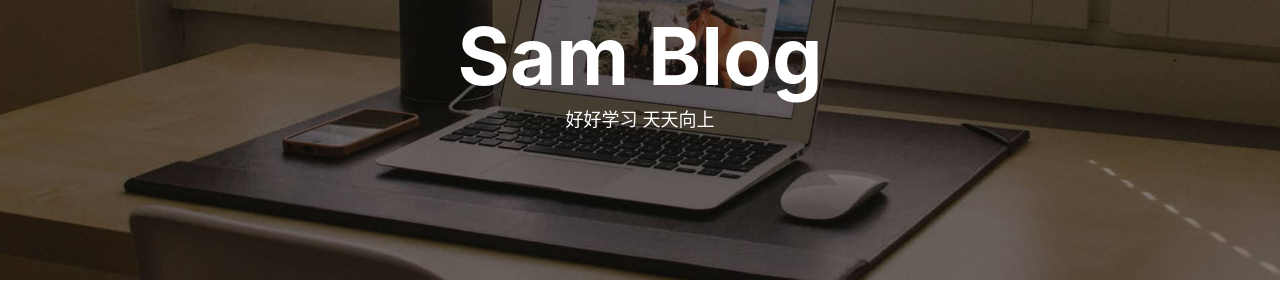
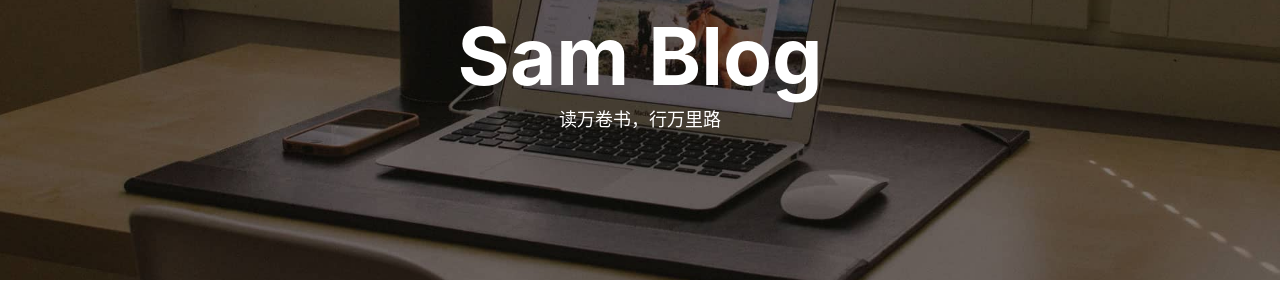
Before and after one commit to RunawayFzzF/379605072.github.io, a Jekyll site: the page built from index.html, in a window 1280 px wide and 900 px high. Shown: the part 138-438 px from the top of the window. Built offline with Jekyll 4.4.1, drawn with Linux system fonts in a browser that asks for light colours; nearby versions of some CDN libraries; the list of posts is cut into pages by our own code; comment, search, counter and statistics services are not loaded.

Commit message:
Update index.html

```diff
--- a/index.html
+++ b/index.html
@@ -1,6 +1,6 @@
 ---
 layout: page
-description: "好好学习 天天向上"
+description: "读万卷书，行万里路"
 ---
 
 {% for post in paginator.posts %}
```
